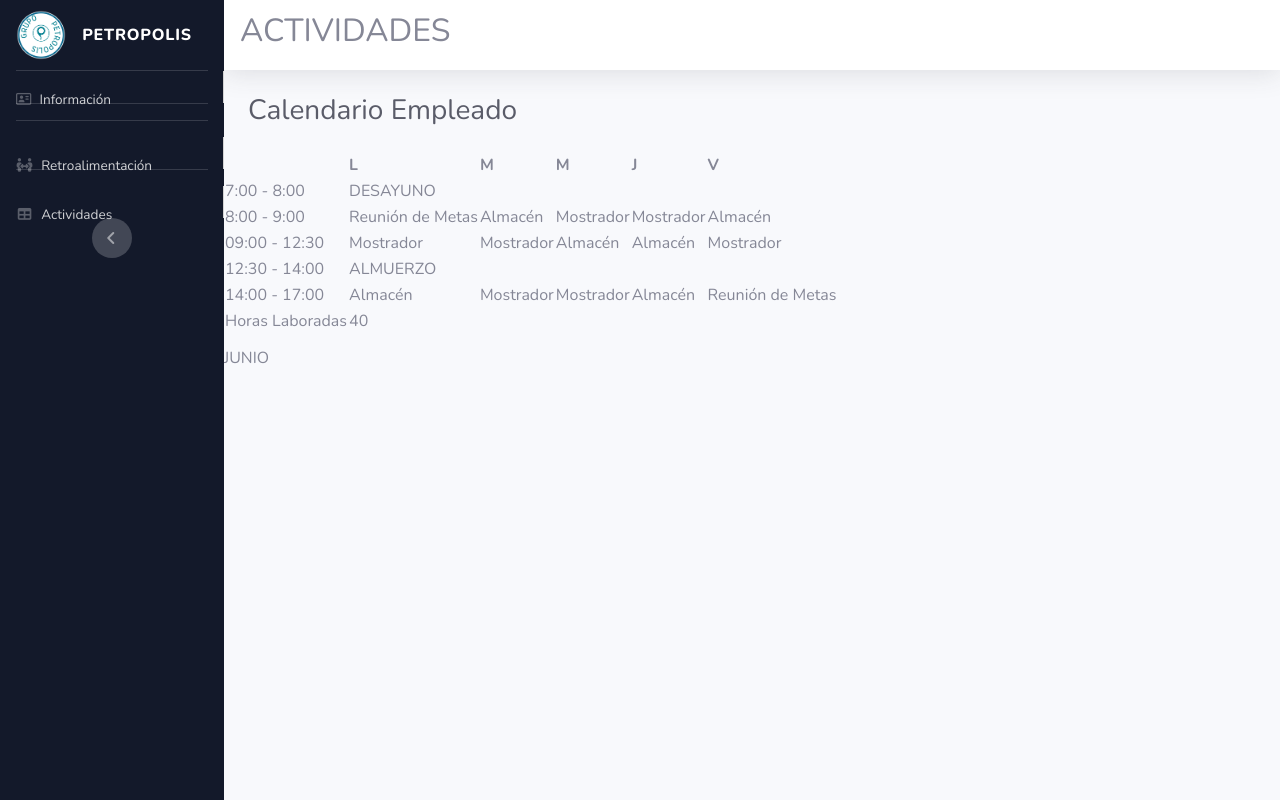
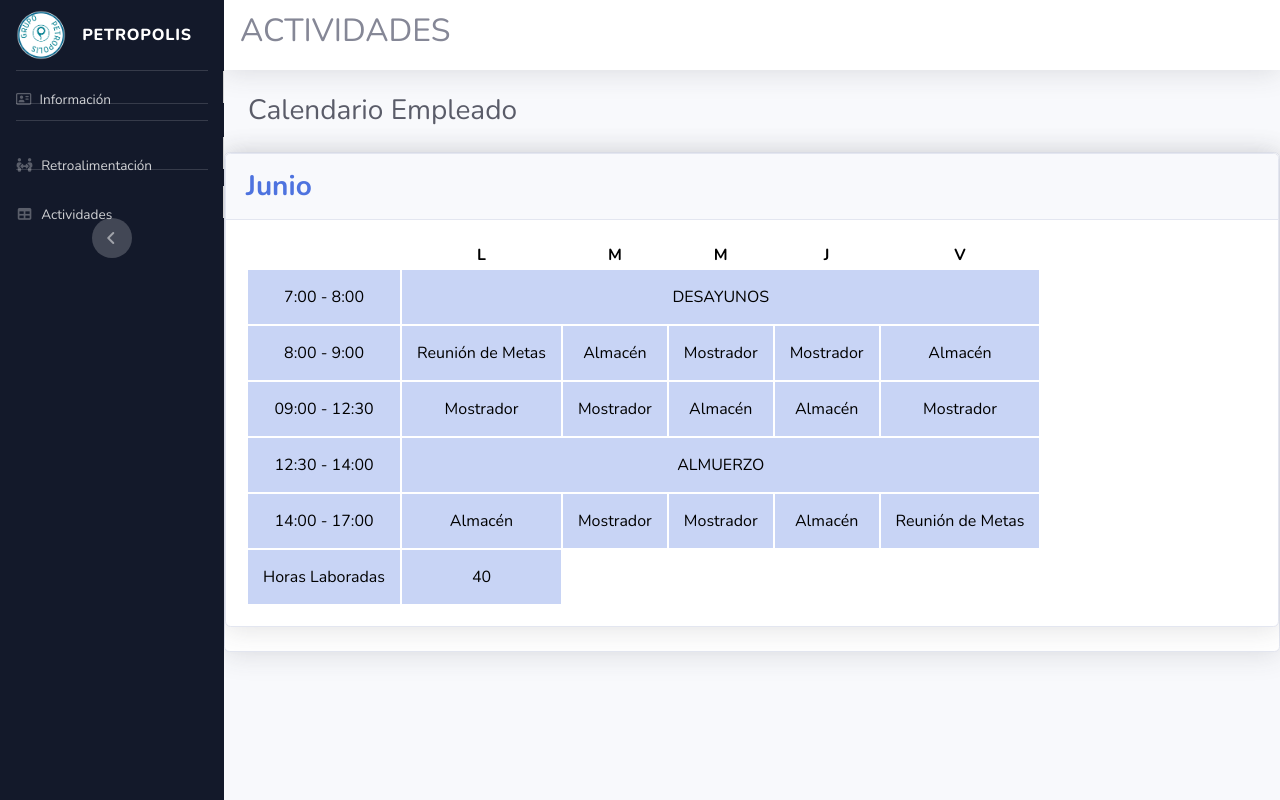
Before and after one commit to cedafiso/petropolis, a Flask app: page /dashboard/actividades in a window 1280 px wide. Run offline with Flask 2, Linux system fonts and the light colour scheme; some libraries are stand-ins or nearby versions.

Commit message:
Index(Home), Actividades y retroalimentación
modifique todo mi CSS en el style.css

```diff
--- a/static/css/style.css
+++ b/static/css/style.css
@@ -143,7 +143,7 @@ footer a{
     transform: scale(1.2);
 }
 .login_section{
-    background-color: #2a375b;
+    background-color: #2f437a;
     box-shadow: 6px 8px 4px #41558c;
     border-radius: 15px;
     width: 25%;
@@ -183,3 +183,102 @@ form{
 .navbar-search {
     padding: 20px;
 }
+
+#tabla-actividades {
+    border-collapse: separate
+
+}
+
+.card-body {
+    color: black;
+}
+
+td {
+    color: black;
+    margin: 15px;
+    padding: 15px;
+    background: #c8d4f5
+}
+
+tr {
+    margin: 15px;
+    padding: 15px;
+}
+
+th {
+    color: black;
+}
+
+.titulo-retro {
+    color: black;
+}
+
+.contenedor{
+    margin: auto;
+    background-color: #111d3b;
+    width: 800px;
+    padding: 30px;
+  }
+
+  ul, li {
+      padding: 0;
+      margin: 0;
+      list-style: none;
+  }
+
+  ul.slider{
+    position: relative;
+    width: 800px;
+    height: 300px;
+  }
+
+  ul.slider li {
+      position: absolute;
+      left: 0px;
+      top: 0px;
+      opacity: 0;
+      width: inherit;
+      height: inherit;
+      transition: opacity .5s;
+      background:#111d3b;
+  }
+
+  ul.slider li img{
+    width: 100%;
+    height: 300px;
+    object-fit: cover;
+  }
+
+  ul.slider li:first-child {
+      opacity: 1; /*Mostramos el primer <li>*/
+  }
+
+  ul.slider li:target {
+      opacity: 1; /*Mostramos el <li> del enlace que pulsemos*/
+  }
+
+  .menu{
+    text-align: center;
+    margin: 20px;
+  }
+
+  .menu li{
+    display: inline-block;
+    text-align: center;
+  }
+
+  .menu li a{
+    display: inline-block;
+    color: white;
+    text-decoration: none;
+    background-color: rgb(96, 71, 112);
+    padding: 10px;
+    width: 20px;
+    height: 20px;
+    font-size: 20px;
+    border-radius: 100%;
+  }
+
+  .text-center {
+      text-align: center;
+  }
--- a/templates/Actividades/actividades.html
+++ b/templates/Actividades/actividades.html
@@ -132,8 +132,16 @@
           </div>
           <!-- /.container-fluid -->
 
-          <table>
-            <caption>JUNIO</caption>
+          <div class="card shadow mb-4">
+            <div class="card shadow mb-4">
+              <div class="card-header py-3">
+                  <h3 class="m-0 font-weight-bold text-primary">Junio</h3>
+              </div>
+              <div class="card-body">
+                  <div class="text-center">
+
+            <div></div>
+              <table id="tabla-actividades">
                 <colgroup>
                   <col span="5">
                   <col>
@@ -152,7 +160,7 @@
                 <tbody>
               <tr>
                 <td>7:00 - 8:00</td>
-            <td colspan="5">DESAYUNO</td>
+                <td colspan="5">DESAYUNOS</td>
               </tr>
 
               <tr>
@@ -197,6 +205,7 @@
               </table>
 
             </div>
+      </div>
         <!-- End of Main Content -->
       </div>
       <!-- End of Content Wrapper -->
```
Also changed, not shown: templates/Retroalimentacion/retroalimentacion.html (+10 -9 lines), templates/index.html (+35 -0 lines), static/media/Drbrief.png (added), static/media/empresas1.jpg (added), static/media/empresas2.jpg (added), static/media/portada-merchandisingolds2.png (added). Lines whose indentation alone changed are shown as unchanged.
